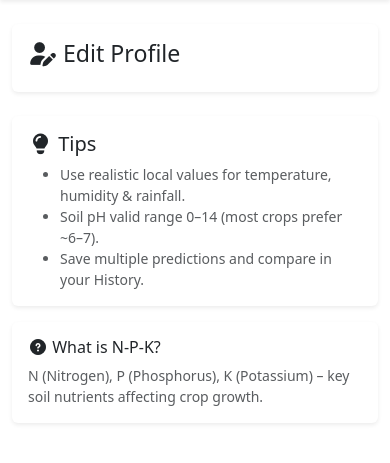
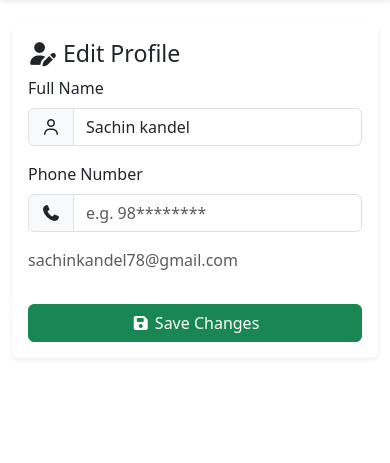
Before and after one commit to Sachinkandel78/Crop-Recommender, a Django app: page /profile/ in a window 390 px wide. Shown: the part 56-519 px from the top of the page. Run offline with Django 5.2, Linux system fonts and the light colour scheme; a user stored in the database is signed in; data comes from the database, SQL or seed files in the repository; both versions use the stored data as it was after the commit; some libraries are stand-ins or nearby versions.

Commit message:
Add edit profile page with name and phone update

```diff
--- a/Recommender/templates/login.html
+++ b/Recommender/templates/login.html
@@ -50,7 +50,7 @@
                                     <div class="input-group">
                                         <span class="input-group-text"><i class="fa-solid fa-envelope"></i></span>
                                         <input type="email" name="email" class="form-control"
-                                            placeholder="test@example.com">
+                                            placeholder="test@example.com" />
                                     </div>
                                 </div>
 
@@ -72,7 +72,9 @@
 
                             </div>
 
-                            <button class="btn btn-success mt-3 w-100" type="submit" id="signupBtn"> Login </button>
+                            <button class="btn btn-success mt-3 w-100" type="submit" id="signupBtn">
+                                <span> Login </span>
+                            </button>
 
                             <div class="text-center mt-3">
                                 <span class="text-muted small"> New here? </span>
--- a/Recommender/templates/profile.html
+++ b/Recommender/templates/profile.html
@@ -2,7 +2,7 @@
 {% load static %}
 
 
-<title>{% block title %} Sign Up {% endblock %}</title>
+<title>{% block title %} Profile {% endblock %}</title>
 
 {% block content %}
 <div class="row g-4">
@@ -12,47 +12,45 @@
 
                 <h3><i class="fa-solid fa-user-pen"></i> Edit Profile</h3>
 
+                <form method="post" id="login-form">
+                            {% csrf_token %}
+                            <!-- Yo line le CSRF token lai include garcha, jasle Django ko security feature ho, jasle cross-site request forgery attack bata bachaucha. Yo token form submit garda server le verify garcha ki request valid cha ki chaina. -->
+
+                                <div class="mb-3">
+                                    <label class="form-label">Full Name</label>
+                                    <div class="input-group">
+                                        <span class="input-group-text"><i class="fa-regular fa-user"></i></span>
+                                        <!-- <input type="text" name="name" class="form-control" value="{{request.user.first_name}} {{request.user.last_name}}" placeholder="e.g., Test User"/> -->
+                                          <input type="text" name="name" class="form-control" value="{{full_name}}" placeholder="e.g., Test User"/>
+                                    </div>
+
+                                </div>
+
+                              <div class="mb-3">
+                                    <label class="form-label">Phone Number</label>
+                                    <div class="input-group">
+                                        <span class="input-group-text"><i class="fa-solid fa-phone"></i></span>
+                                        <input type="number" name="phone" class="form-control"
+                                           value="{{profile.Phone}}" placeholder="e.g. 98********" />
+                                    </div>
+                                </div>
+                                <div class="mb-3 text-muted">
+                                    <span>{{request.user.username}}</span>
+
+                                </div>
+
+
+                            <button class="btn btn-success mt-3 w-100" type="submit" id="signupBtn"><i class="fa-solid fa-save"></i> Save Changes </button>
+
+
+
+                        </form>
+
+
             </div>
         </div>
     </div>
-    <div class="col-lg-4">
-        <div class="card shadow-sm border-0">
-            <div class="card-body">
-                <h5 class="mb-2"><i class="fa-solid fa-lightbulb"></i> Tips</h5>
-                <ul class="small text-muted mb-0">
-                    <li>Use realistic local values for temperature, humidity & rainfall.</li>
-                    <li>Soil pH valid range 0–14 (most crops prefer ~6–7).</li>
-                    <li>Save multiple predictions and compare in your History.</li>
-                </ul>
-            </div>
-        </div>
-
-        <div class="card shadow-sm border-0 mt-3">
-            <div class="card-body">
-                <h6 class="mb-2"><i class="fa-solid fa-circle-question"></i> What is N-P-K?</h6>
-                <p class="small text-muted mb-0">
-                    N (Nitrogen), P (Phosphorus), K (Potassium) – key soil nutrients affecting crop growth.
-                </p>
-            </div>
-        </div>
-
-    </div> <!--Col 2 end-->
 </div>
 
-<script>
-    (function () {  //IIFE->(Immediately Invoked Function Expression) Page load हुनासाथ यो function automatically run हुन्छ — manually call गर्नु पर्दैन
-        const form = document.getElementById('predictform')
-        const inputs = form ? form.querySelectorAll('input[name]') : [];
-        const sample = { N: 90, P: 40, K: 40, temperature: 20, humidity: 80, ph: 7, rainfall: 200 }
-
-        document.getElementById('btnSample')?.addEventListener('click', () => {
-            inputs.forEach(inp => {
-                const key = inp.name;
-                if (sample[key] !== undefined) inp.value = sample[key];
-            });
-            Swal.fire({ icon: 'info', title: 'Sample Filled' });
-        })
-    })();
-</script>
 
 {% endblock %}
--- a/Recommender/views.py
+++ b/Recommender/views.py
@@ -35,7 +35,7 @@ def signup_view(request):
         user = User.objects.create_user(username=email,password=password)
         #To insert data in user model
         if " " in name:
-            first, last = name.split(" ",1)
+            first, last = name.split(" ",1)  #1-> represent name lai ekchoti split gariyo. manam lokesh kannaur Rahul thyo vaney lokesh kannaurRahul jastai vayo kya hai.
         else:
             first, last = name, " "
         user.first_name, user.last_name = first, last
@@ -89,7 +89,7 @@ def login_view(request):
     if request.method == "POST":
         username = request.POST.get("email")
         password = request.POST.get("password")
-        #Receive data from user using post method . POST — when a user sends/submits data to the server.POST — when a user sends/submits data to the server.
+        #Receive data from user using post method . POST — when a user sends/submits data to the server.
         #GET = when the user requests/receives data from the server — no data is being sent.
 
         user = authenticate(request, username=username, password=password)
@@ -120,5 +120,18 @@ def user_delete_prediction(request,id):
 
 @login_required
 def profile_view(request):
-    predictions = Prediction.objects.filter(user=request.user)
+    profile, created = UserProfile.objects.get_or_create(user=request.user)
+    if request.method == "POST":  #Naya name rw number liyiyo matlab purano user ley afno name rw number change hanyo tyo data post method ko through get gariyo name rw phone variables ma
+        name = request.POST.get("name")
+        phone = request.POST.get("phone")
+        # yo "phone","name" kata bata aayeko vanda profile.html page vitrako full name rw phone number section ko name="name" rw name="phone" bata aayeko ho
+        if name:
+            parts = name.split(" ",1)
+            request.user.first_name = parts[0]
+            request.user.last_name = parts[1] if len(parts) > 1 else " "
+            profile.phone = phone
+            request.user.save()  # request.user means UserProfile model vitrako user
+            profile.save()    #Profile variable vitra pailai ko purano name rw phone number ko data leyko thiyem aba vaney user ley change gareyko naya data lagera save gardiyem
+            messages.success(request,"Profile updated.")
+    full_name = request.user.get_full_name()
     return render(request, "profile.html",locals())
```
Also changed, not shown: db.sqlite3.
